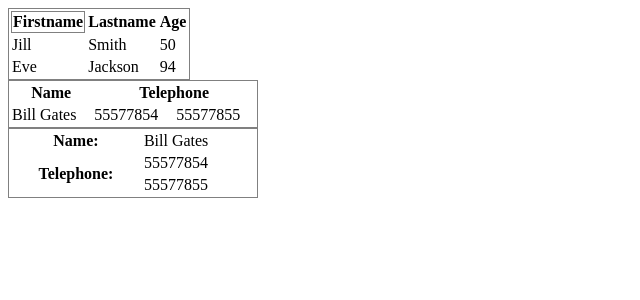
After one commit to antallen/Webproject, a PHP site: page /tables.html in a window 1280 px wide. The commit adds this page. Shown: the top 300 px of the page, without its empty margins (0-640 px from the left). Run offline with PHP 8.4, Linux system fonts and the light colour scheme.

Commit message:
new folds

```diff
--- a/20210319/color.html
+++ b/20210319/color.html
@@ -5,6 +5,7 @@
     <meta http-equiv="X-UA-Compatible" content="IE=edge">
     <meta name="viewport" content="width=device-width, initial-scale=1.0">
     <title>Document</title>
+    <link rel="stylesheet" href="https://cdn.jsdelivr.net/npm/bootstrap@4.6.0/dist/css/bootstrap.min.css" integrity="sha384-B0vP5xmATw1+K9KRQjQERJvTumQW0nPEzvF6L/Z6nronJ3oUOFUFpCjEUQouq2+l" crossorigin="anonymous">
     <link rel="stylesheet" href="color.css">
 </head>
 <body>
--- /dev/null
+++ b/20210319/tables.html
@@ -0,0 +1,52 @@
+<!DOCTYPE html>
+<html lang="en">
+<head>
+    <meta charset="UTF-8">
+    <meta http-equiv="X-UA-Compatible" content="IE=edge">
+    <meta name="viewport" content="width=device-width, initial-scale=1.0">
+    <title>Document</title>
+</head>
+<body>
+    <table style="width:150px; border: 1px solid gray;">
+        <tr>
+          <th  style="border: 1px solid gray;">Firstname</th>
+          <th>Lastname</th>
+          <th>Age</th>
+        </tr>
+        <tr>
+          <td>Jill</td>
+          <td>Smith</td>
+          <td>50</td>
+        </tr>
+        <tr>
+          <td>Eve</td>
+          <td>Jackson</td>
+          <td>94</td>
+        </tr>
+      </table>
+      <table style="width:250px;border: 1px solid gray;">
+        <tr>
+          <th>Name</th>
+          <th colspan="2">Telephone</th>
+        </tr>
+        <tr>
+          <td>Bill Gates</td>
+          <td>55577854</td>
+          <td>55577855</td>
+        </tr>
+      </table>
+      <table style="width:250px;border: 1px solid gray;">
+        <tr>
+          <th>Name:</th>
+          <td>Bill Gates</td>
+        </tr>
+        <tr>
+          <th rowspan="2">Telephone:</th>
+          <td>55577854</td>
+        </tr>
+        <tr>
+          <td>55577855</td>
+        </tr>
+      </table>
+</body>
+</html>
```
Also changed, not shown: 20210319/color.css (+10 -1 lines), 20210319/eggboxs.php (added, +15 -0 lines), 20210319/hello.html (+7 -1 lines), 20210319/lunchs.php (added, +8 -0 lines), 20210319/mypage.html (added, +14 -0 lines).
